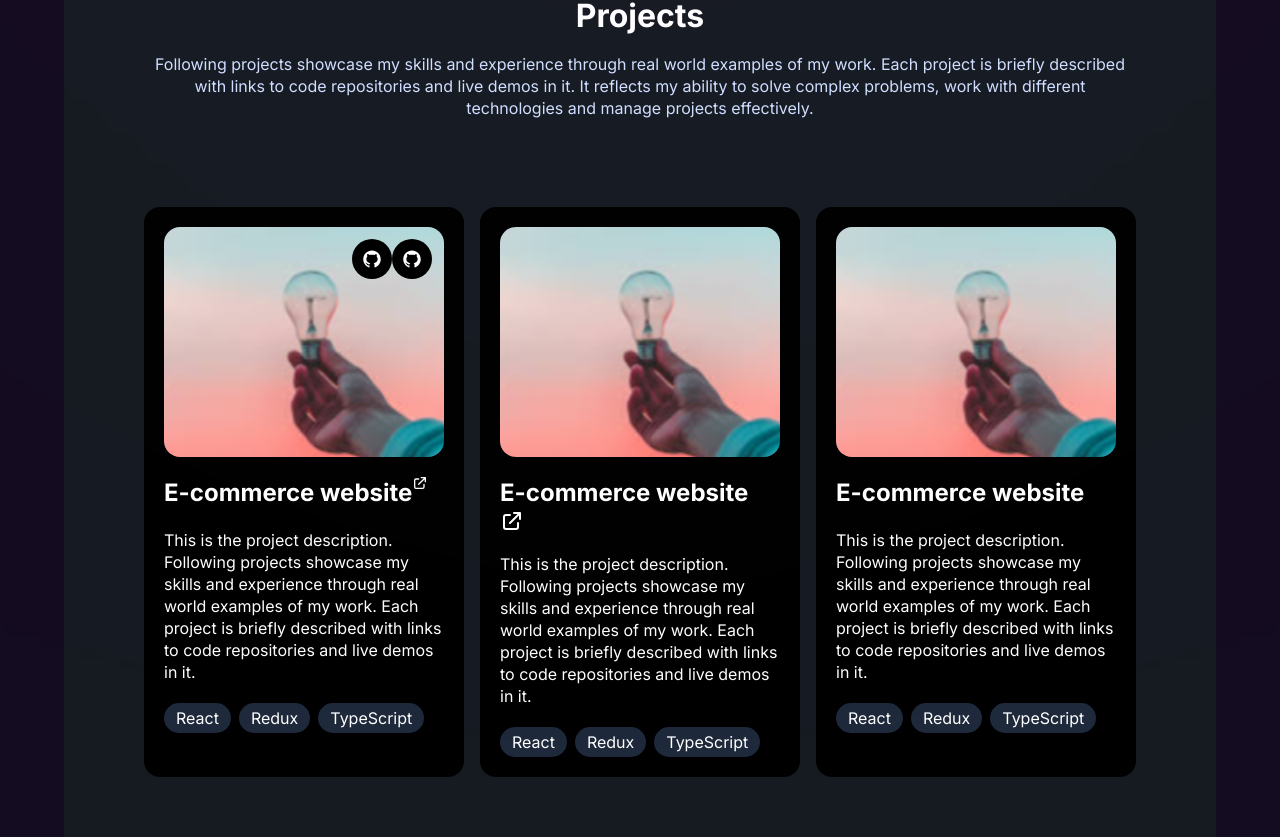
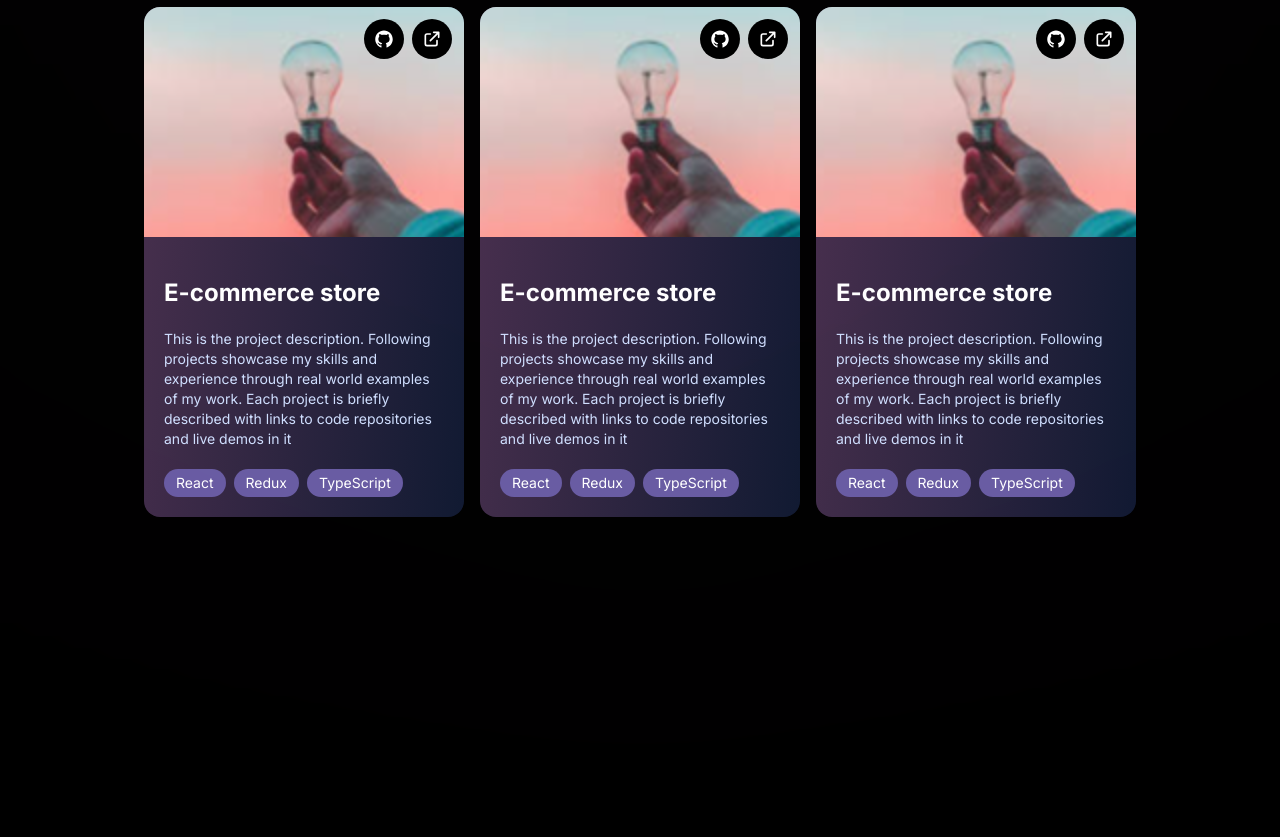
Before and after one commit to ZaliyhaMahmood/portfolio2, a Next.js app: page / in a window 1280 px wide. Shown: the part 1723-2560 px from the top of the page. Built offline with nearby package versions, Linux system fonts and the light colour scheme.

Commit message:
update projects section

```diff
--- a/app/globals.css
+++ b/app/globals.css
@@ -42,6 +42,14 @@ body {
       #fc67fa 100%
     );
     filter: blur(900px);
+  }
+
+  .purple_gradient {
+    background-image: linear-gradient(
+      96.12deg,
+      rgb(73, 48, 78) 0%,
+      rgb(17, 26, 50) 100%
+    );
   }
 
   .heading1 {
--- a/app/layout.tsx
+++ b/app/layout.tsx
@@ -14,7 +14,7 @@ export default function RootLayout({
 }) {
   return (
     <html lang="en">
-      <body className="min-h-screen bg-primary font-inter">
+      <body className="min-h-screen bg-black font-inter">
         <Navbar />
         {children}
         <Footer />
--- a/components/Projects.tsx
+++ b/components/Projects.tsx
@@ -3,14 +3,47 @@ import Image from "next/image";
 import { AiFillGithub } from "react-icons/ai";
 import { HiOutlineExternalLink } from "react-icons/hi";
 
+const projects = [
+  {
+    name: "E-commerce store",
+    description:
+      "This is the project description. Following projects showcase my skills and experience through real world examples of my work. Each  project is briefly described with links to code repositories and live demos in it",
+    image: "/test.png",
+    technologies: ["React", "Redux", "TypeScript"],
+    githubLink: "",
+    demoLink: "",
+  },
+  {
+    name: "E-commerce store",
+    description:
+      "This is the project description. Following projects showcase my skills and experience through real world examples of my work. Each  project is briefly described with links to code repositories and live demos in it",
+    image: "/test.png",
+    technologies: ["React", "Redux", "TypeScript"],
+    githubLink: "",
+    demoLink: "",
+  },
+  {
+    name: "E-commerce store",
+    description:
+      "This is the project description. Following projects showcase my skills and experience through real world examples of my work. Each  project is briefly described with links to code repositories and live demos in it",
+    image: "/test.png",
+    technologies: ["React", "Redux", "TypeScript"],
+    githubLink: "",
+    demoLink: "",
+  },
+];
+
 const Projects = () => {
   return (
     <section
       id="projects"
-      className="body-text text-center mt-60 text-white w-full p-20 my-16 bg-black-200 border-t border-black"
+      className="body-text text-center  text-white w-full p-20  border-t border-black"
     >
       <div>
-        <h2 className="heading3  mb-5 ">Projects</h2>
+        <p className="text-sm mb-5 uppercase text-grey-100">
+          Featured projects -
+        </p>
+        <h2 className="heading3  mb-5 ">What I've Worked on 📁</h2>
         <p className="text-body text-white-800">
           Following projects showcase my skills and experience through real
           world examples of my work. Each project is briefly described with
@@ -20,17 +53,18 @@ const Projects = () => {
         </p>
 
         <div className="grid grid-cols-3 gap-4 mt-12">
-          <div className="bg-black rounded-2xl p-5 text-left mt-10">
+          {projects?.map((project) => (
+            <div className="purple_gradient rounded-2xl text-left mt-10">
               <div className="relative w-full h-[230px] rounded-2xl">
                 <Image
-                src="/test.png"
+                  src={project?.image}
                   alt="project image"
-                className="w-full h-full object-cover rounded-2xl"
+                  className="w-full h-full object-cover rounded-t-2xl"
                   width={100}
                   height={100}
                 />
 
-              <div className="absolute inset-0 flex justify-end m-3 card-img_hover">
+                <div className="absolute inset-0 flex gap-2 justify-end m-3 card-img_hover">
                   <div
                     onClick={() => window.open("www.github.com", "_blank")}
                     className="bg-black rounded-full w-10 h-10 flex-center cursor-pointer"
@@ -41,94 +75,26 @@ const Projects = () => {
                     onClick={() => window.open("www.github.com", "_blank")}
                     className="bg-black rounded-full w-10 h-10 flex-center cursor-pointer"
                   >
-                  <AiFillGithub className="w-1/2 h-1/2 object-contain" />
+                    <HiOutlineExternalLink className="w-1/2 h-1/2 object-contain" />
                   </div>
                 </div>
               </div>
-            <div className="flex items-center">
-              <p className="font-bold text-2xl pt-5">E-commerce website</p>
-              <HiOutlineExternalLink />
-            </div>
-            <p className="mt-5">
-              This is the project description. Following projects showcase my
-              skills and experience through real world examples of my work. Each
-              project is briefly described with links to code repositories and
-              live demos in it.{" "}
+              <div className="p-5">
+                <p className="font-bold text-2xl pt-5">{project?.name}</p>
+
+                <p className="mt-5 text-white-800 text-sm">
+                  {project?.description}
                 </p>
                 <div className="flex gap-2">
-              <div className="rounded-full bg-slate-800 w-fit px-3 py-1 mt-5">
-                React
+                  {project?.technologies?.map((item) => (
+                    <div className="rounded-full bg-secondary text-sm w-fit px-3 py-1 mt-5">
+                      {item}
                     </div>
-              <div className="rounded-full bg-slate-800 w-fit px-3 py-1 mt-5">
-                Redux
-              </div>
-              <div className="rounded-full bg-slate-800 w-fit px-3 py-1 mt-5">
-                TypeScript
+                  ))}
                 </div>
               </div>
             </div>
-          <div className="bg-black rounded-2xl p-5 text-left mt-10">
-            <div className="relative w-full h-[230px] object-cover rounded-2xl">
-              <Image
-                src="/test.png"
-                alt="project image"
-                className="w-full h-full object-cover rounded-2xl"
-                width={100}
-                height={100}
-              />
-            </div>
-            <p className="font-bold text-2xl pt-5 block">
-              E-commerce website
-              <HiOutlineExternalLink />
-            </p>
-            <p className="mt-5">
-              This is the project description. Following projects showcase my
-              skills and experience through real world examples of my work. Each
-              project is briefly described with links to code repositories and
-              live demos in it.{" "}
-            </p>
-            <div className="flex gap-2">
-              <div className="rounded-full bg-slate-800 w-fit px-3 py-1 mt-5">
-                React
-              </div>
-              <div className="rounded-full bg-slate-800 w-fit px-3 py-1 mt-5">
-                Redux
-              </div>
-              <div className="rounded-full bg-slate-800 w-fit px-3 py-1 mt-5">
-                TypeScript
-              </div>
-            </div>
-          </div>
-          <div className="bg-black rounded-2xl p-5 text-left mt-10">
-            <div className="relative w-full h-[230px] object-cover rounded-2xl">
-              <Image
-                src="/test.png"
-                alt="project image"
-                className="w-full h-full object-cover rounded-2xl"
-                width={100}
-                height={100}
-              />
-            </div>
-
-            <p className="font-bold text-2xl pt-5">E-commerce website</p>
-            <p className="mt-5">
-              This is the project description. Following projects showcase my
-              skills and experience through real world examples of my work. Each
-              project is briefly described with links to code repositories and
-              live demos in it.{" "}
-            </p>
-            <div className="flex gap-2">
-              <div className="rounded-full bg-slate-800 w-fit px-3 py-1 mt-5">
-                React
-              </div>
-              <div className="rounded-full bg-slate-800 w-fit px-3 py-1 mt-5">
-                Redux
-              </div>
-              <div className="rounded-full bg-slate-800 w-fit px-3 py-1 mt-5">
-                TypeScript
-              </div>
-            </div>
-          </div>
+          ))}
         </div>
       </div>
     </section>
--- a/components/Skills.tsx
+++ b/components/Skills.tsx
@@ -60,7 +60,7 @@ const Skills = () => {
     >
       <div className="absolute z-[0] w-[20%] h-[25%] top-[50%] left=[50%] pink__gradient" />
       <div className="paddings ">
-        <h2 className="text-sm mb-5 uppercase text-grey-100">Technologies —</h2>
+        <p className="text-sm mb-5 uppercase text-grey-100">Technologies —</p>
         <p className=" heading3  text-white">
           Tech stacks I have worked with 🛠
         </p>
```
Lines whose indentation alone changed are shown as unchanged.
